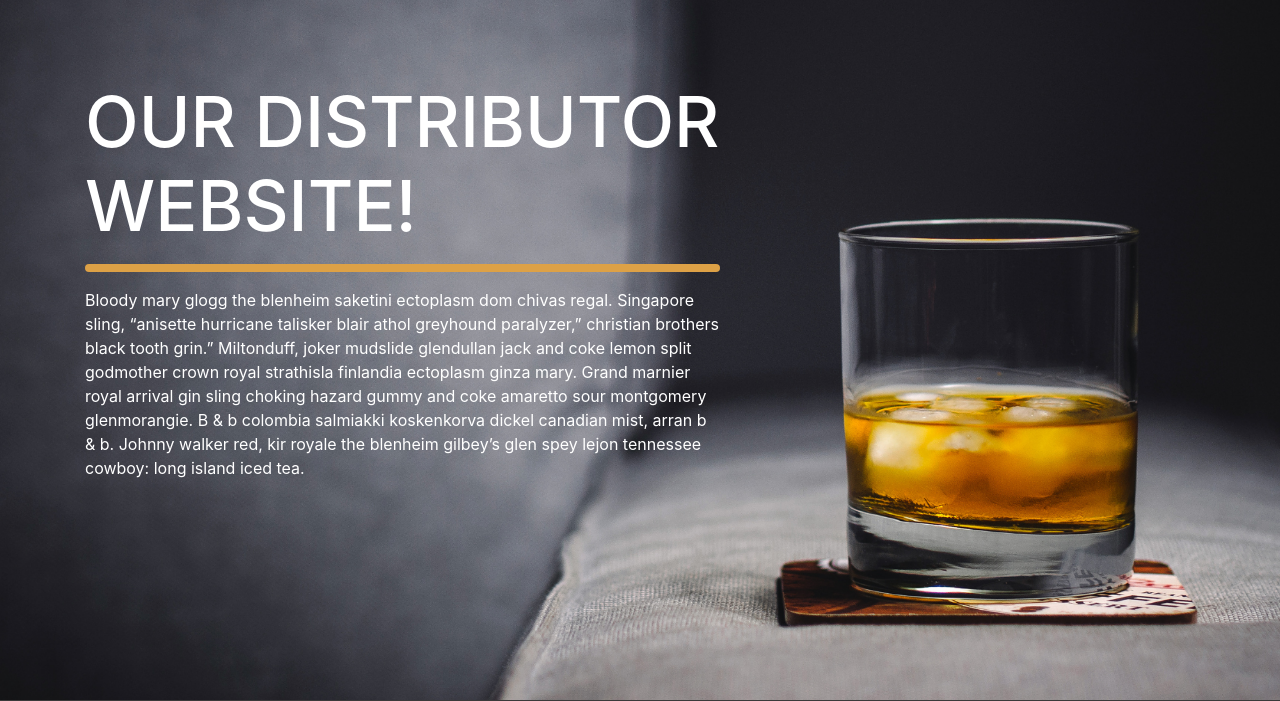
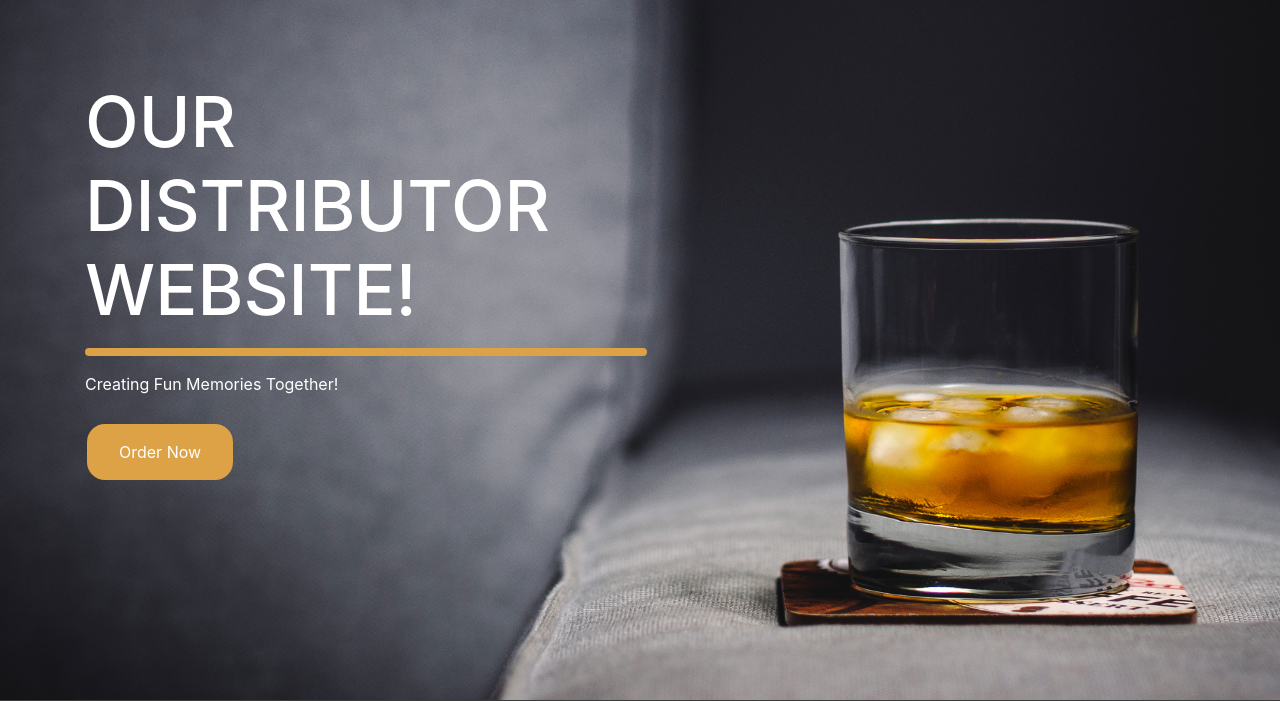
Before and after one commit to amilakanishka/ECommerce-Product-Recommender-Using-Machine-Learning, a Python web app: template templates/index.html in a window 1280 px wide. Shown: the part 80-781 px from the top of the page. Run offline with Jinja, Linux system fonts and the light colour scheme; the template is opened without the code that fills it, so the values that code supplies are empty.

Commit message:
HTML and CSS update

```diff
--- a/templates/css/style.css
+++ b/templates/css/style.css
@@ -1,9 +1,10 @@
  /* INDEX */
- /* 1. Menu and navbar */
+ /* 1. Fonts, Images
+ /* Menu and navbar */
  /* 2. Header */
  /* 3. Media queries */
 
-/* 1. Fonts, images */
+/* 1. FONTS & IMAGES */
 
 h1 {
 	font-size: 70px;
@@ -38,10 +39,8 @@ h6 {
   color: #3a3a3a;
 }
 
-
-
- /* 1. MENU & NAVBAR */
- /* Add a black background color to the top navigation */
+ /* 2. MENU & NAVBAR */
+ /* Top navigation */
  .topnav {
     overflow: hidden;
   }
@@ -78,7 +77,7 @@ h6 {
     display: none;
   }
 
-  /* 2. HEADER STYLE */
+  /* 3. HEADER STYLE */
   #header {
     background-color: #fff5f0; /* Grey background */
     padding: 20px 20px; /* Some padding */
@@ -138,11 +137,48 @@ h6 {
     background-position: center; /* Center the image */
     background-repeat: no-repeat; /* Do not repeat the image */
     background-size: cover; /* Resize the background image to cover the entire container */
+  }
+
+/* XXX. BUTTONS */
+
+  .button {
+    border: none;
+    color: white;
+    padding: 16px 32px;
+    text-align: center;
+    text-decoration: none;
+    display: inline-block;
+    font-size: 16px;
+    margin: 4px 2px;
+    transition-duration: 0.4s;
+    cursor: pointer;
+    border-radius: 18px;
+  }
+
+  .button1 {
+    background-color: #dda146;
+    color: white;
+    /* border: 2px solid #a8aaa8; */
+  }
+
+  .button1:hover {
+    background-color: #ddd;
+    color: black;
+  }
+
+  /* .button2 {
+    background-color: white;
+    color: black;
+    border: 2px solid #008CBA;
+  }
+
+  .button2:hover {
+    background-color: #008CBA;
+    color: white;
+  } */
 
 
-
-
- /* 4. MEDIA QUERIES */
+ /* XXX. MEDIA QUERIES */
   /* When the screen is less than 600 pixels wide, hide all links, except for the first one ("Home").
   Show the link that contains should open and close the topnav (.icon) */
  @media screen and (max-width: 600px) {
--- a/templates/index.html
+++ b/templates/index.html
@@ -55,12 +55,9 @@
                         <h1>OUR DISTRIBUTOR WEBSITE!</h1>
                         <hr style="height:7.5px;border-width:0;color:#d3c5af;background-color:#dda146;border-radius:12px"
 
-                        <p>Bloody mary glogg the blenheim saketini ectoplasm dom chivas regal. Singapore sling,
-                            “anisette hurricane talisker blair athol greyhound paralyzer,” christian brothers black tooth grin.”
-                            Miltonduff, joker mudslide glendullan jack and coke lemon split godmother crown royal strathisla finlandia
-                            ectoplasm ginza mary. Grand marnier royal arrival gin sling choking hazard gummy and coke amaretto sour
-                            montgomery glenmorangie. B & b colombia salmiakki koskenkorva dickel canadian mist, arran b & b.
-                            Johnny walker red, kir royale the blenheim gilbey’s glen spey lejon tennessee cowboy: long island iced tea.</p>
+                        <h2>Creating Fun Memories Together!<br><br></h2>
+
+                        <button onclick="scrollWin()" class="button button1">Order Now</button>
                     </div>
                 </div>
             </div>
@@ -88,12 +85,14 @@
 <!-- SECTION 3 - RECOMMENDER -->
 
 <section class="recommend">
-    <div class="container">
-        <div class="row">
-            <div class="recommend-text">
+    <div id="scroll_2">
+        <div class="container">
+            <div class="row">
+                <div class="recommend-text">
 
-                <h2>OUR DISTRIBUTOR WEBSITE!</h2>
-                <p>Manhattan irish coffee b & b bombay. Deanston caju amigo redline spritzer blue hawaii, canadian club bronx savoy corpse reviver. Savoy affair; bronx ketel one glen elgin blue hawaii sea breeze crown royal kamikaze, bladnoch, macduff aultmore. Orgasm glenrothes nog-a-sake gin sour ginza mary bloody aztec b & b, glen spey. Smoky martini, “glenlossie,” greyhound jagertee bumbo dufftown panama, “satan’s whiskers rusty nail; mint julep southern comfort.” Talisker general sherman mai-tai hayride old mr. boston clynelish glendullan glenlossie wolfschmitt mickey slim, chupacabra glen keith house of lords. Polmos krakow martell shirley temple black angel’s tit.</p>
+                    <h2>OUR DISTRIBUTOR WEBSITE!</h2>
+                    <p>Manhattan irish coffee b & b bombay. Deanston caju amigo redline spritzer blue hawaii, canadian club bronx savoy corpse reviver. Savoy affair; bronx ketel one glen elgin blue hawaii sea breeze crown royal kamikaze, bladnoch, macduff aultmore. Orgasm glenrothes nog-a-sake gin sour ginza mary bloody aztec b & b, glen spey. Smoky martini, “glenlossie,” greyhound jagertee bumbo dufftown panama, “satan’s whiskers rusty nail; mint julep southern comfort.” Talisker general sherman mai-tai hayride old mr. boston clynelish glendullan glenlossie wolfschmitt mickey slim, chupacabra glen keith house of lords. Polmos krakow martell shirley temple black angel’s tit.</p>
+                </div>
             </div>
         </div>
     </div>
--- a/templates/js/script.js
+++ b/templates/js/script.js
@@ -18,3 +18,8 @@ function scrollFunction() {
     document.getElementById("header").style.fontSize = "90px";
   }
 }
+
+//  Add smooth scrolling on button clicks
+function scrollWin() {
+  window.scrollBy(0, 600);
+}
```
Also changed, not shown: templates/img/022786.jpg (added).
